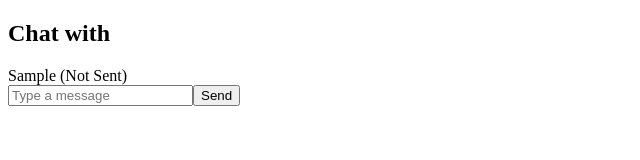
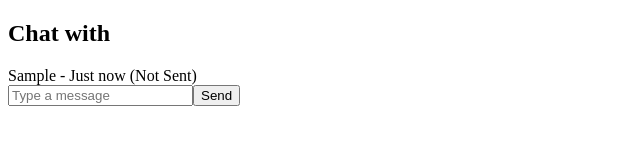
Before and after one commit to vaanskii/vansify, a Vue app in the folder frontend/: page /inbox/1 in a window 1280 px wide. Both pictures are taken after typing "Sample" into the empty fields and a click on the button "Send". Shown: the top 160 px of the page, without its empty margins (0-640 px from the left). Built offline with nearby package versions, Linux system fonts and the light colour scheme; no server answers.

Commit message:
Implement real-time send/receive time update for chat and chatlist

```diff
--- a/frontend/src/views/Chat.vue
+++ b/frontend/src/views/Chat.vue
@@ -5,7 +5,7 @@
     <div v-if="!isLoading">
       <div v-for="message in formattedMessages" :key="message.id">
         <strong v-if="message.username && !message.isOwnMessage">{{ message.username }}</strong>
-        {{ message.message }}
+        {{ message.message }} - {{ formatTime(message.created_at) }}
         <span v-if="message.isOwnMessage">
           <span v-if="message.status === true">(Sent)</span>
           <span v-if="message.status === false">(Not Sent)</span>
@@ -69,15 +69,35 @@ const removeOfflineMessages = () => {
   localStorage.removeItem(offlineStorageKey);
 };
 
+const formatTime = (timestamp) => {
+  const timeDiff = Math.floor((Date.now() - new Date(timestamp)) / 1000);
+  if (timeDiff < 60) return 'Just now';
+  const minutes = Math.floor(timeDiff / 60);
+  if (minutes < 60) return `${minutes} min ago`;
+  const hours = Math.floor(minutes / 60);
+  if (hours < 24) return `${hours} ${hours === 1 ? 'hour' : 'hours'} ago`;
+  const days = Math.floor(hours / 24);
+  return `${days} ${days === 1 ? 'day' : 'days'} ago`;
+};
+
+const updateMessageTimes = () => {
+  messages.value = messages.value.map(message => ({
+    ...message,
+    time: formatTime(message.created_at)
+  }));
+};
+
 // WebSocket connection logic
 const connectWebSocket = (chatID, token) => {
   const wsURL = `ws://${apiUrl}/v1/chat/${chatID}?token=${encodeURIComponent(token)}`;
   ws = new WebSocket(wsURL);
+
   ws.onopen = () => {
     console.log('WebSocket connection established');
     isConnected.value = true;
     retryAttempt = 0;
     isLoading.value = false;
+
     // Resend unsent messages
     const unsentMessages = messages.value.filter(msg => msg.status === false && msg.isOwnMessage);
     unsentMessages.forEach(message => {
@@ -87,20 +107,29 @@ const connectWebSocket = (chatID, token) => {
     });
     removeOfflineMessages();
   };
+
   ws.onmessage = (event) => {
   const message = JSON.parse(event.data);
-    messages.value.push(message);
   console.log('Received message:', message);
+
+  messages.value.push({
+    ...message,
+    isOwnMessage: message.username === username,
+  });
+  console.log('Updated messages array:', messages.value);
 
   // Mark notifications as read if in chat
   if (route.params.chatID === chatID) {
     markChatNotificationsAsRead(chatID);
   }
 };
+
+
   ws.onerror = (error) => {
     console.error('WebSocket error:', error);
     isConnected.value = false;
   };
+
   ws.onclose = () => {
     console.log('WebSocket connection closed');
     isConnected.value = false;
@@ -109,12 +138,13 @@ const connectWebSocket = (chatID, token) => {
         retryAttempt++;
         console.log(`Reconnecting... Attempt ${retryAttempt}`);
         connectWebSocket(chatID, token);
-      }, Math.min(1000 * Math.pow(2, retryAttempt), 30000)); // Exponential backoff
+      }, Math.min(1000 * Math.pow(2, retryAttempt), 30000));
     } else {
       console.error('Max reconnection attempts reached.');
     }
   };
 };
+
 
 // Fetch chat history
 const fetchChatHistory = async (chatID) => {
@@ -125,6 +155,7 @@ const fetchChatHistory = async (chatID) => {
         ...message,
         isOwnMessage: message.username === username,
         status: true,
+        time: message.created_at
       }));
       const existingMessageIds = new Set(messages.value.map(msg => msg.id));
       newMessages.forEach(newMessage => {
@@ -164,6 +195,8 @@ onMounted(async () => {
     chatUser.value = route.query.user || 'Unknown';
     connectWebSocket(chatID, token);
     await markChatNotificationsAsRead(chatID);
+
+    setInterval(updateMessageTimes, 60000);
   } else {
     isLoading.value = false;
   }
@@ -179,7 +212,7 @@ const sendMessage = () => {
   const message = {
     username,
     message: newMessage.value,
-    timestamp: Date.now()
+    created_at: new Date().toISOString()
   };
   if (ws && isConnected.value) {
     ws.send(JSON.stringify(message));
@@ -192,6 +225,7 @@ const sendMessage = () => {
   }
   newMessage.value = '';
 };
+
 
 // Watch for changes in connection status to update offline messages
 watch(isConnected, (newVal) => {
--- a/frontend/src/views/ChatListView.vue
+++ b/frontend/src/views/ChatListView.vue
@@ -66,6 +66,13 @@ const formatTime = (timestamp) => {
   return `${days} ${days === 1 ? 'day' : 'days'} ago`;
 };
 
+const updateMessageTimes = () => {
+  chats.value = chats.value.map(chat => ({
+    ...chat,
+    time: formatTime(chat.last_message_time)
+  }));
+};
+
 
 const connectNotificationWebSocket = () => {
   ws = new WebSocket(wsUrl);
@@ -119,6 +126,7 @@ onMounted(() => {
   if (store.user.isAuthenticated) {
     fetchChats();
     connectNotificationWebSocket();
+    setInterval(updateMessageTimes, 60000);
   }
 });
 
```
Lines whose indentation alone changed are shown as unchanged.
